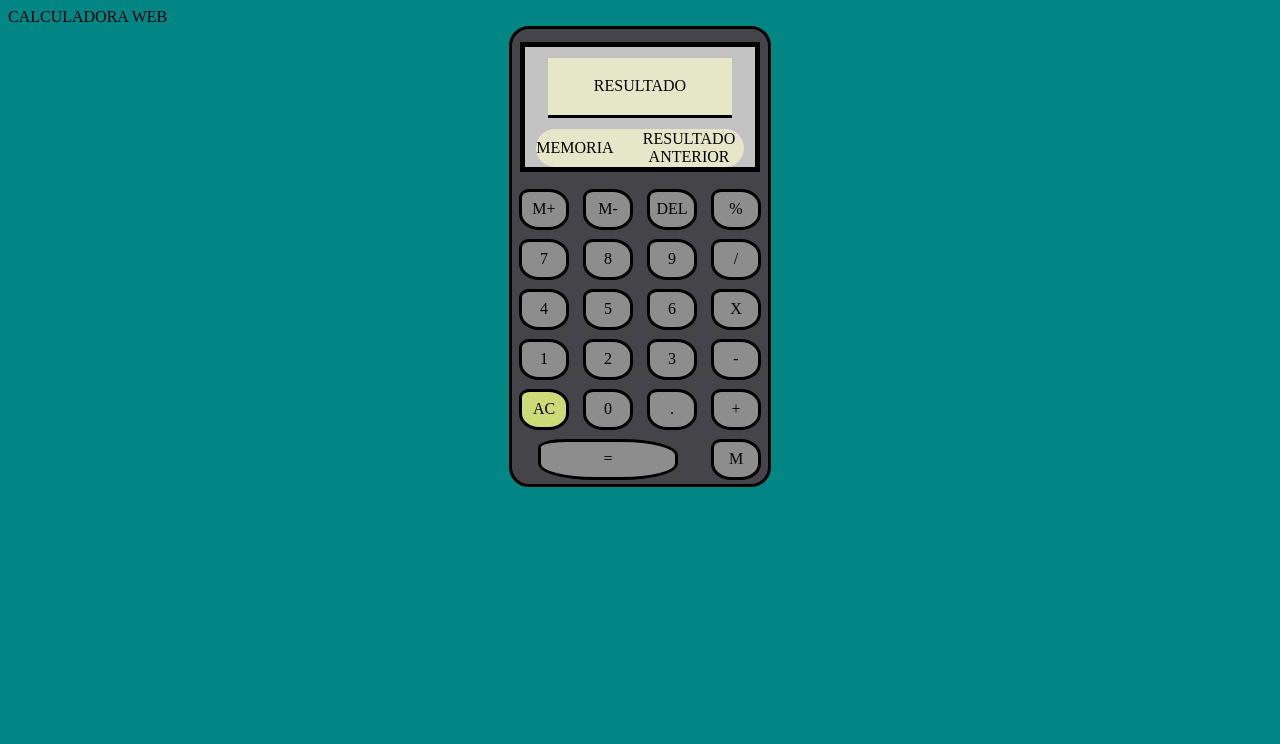
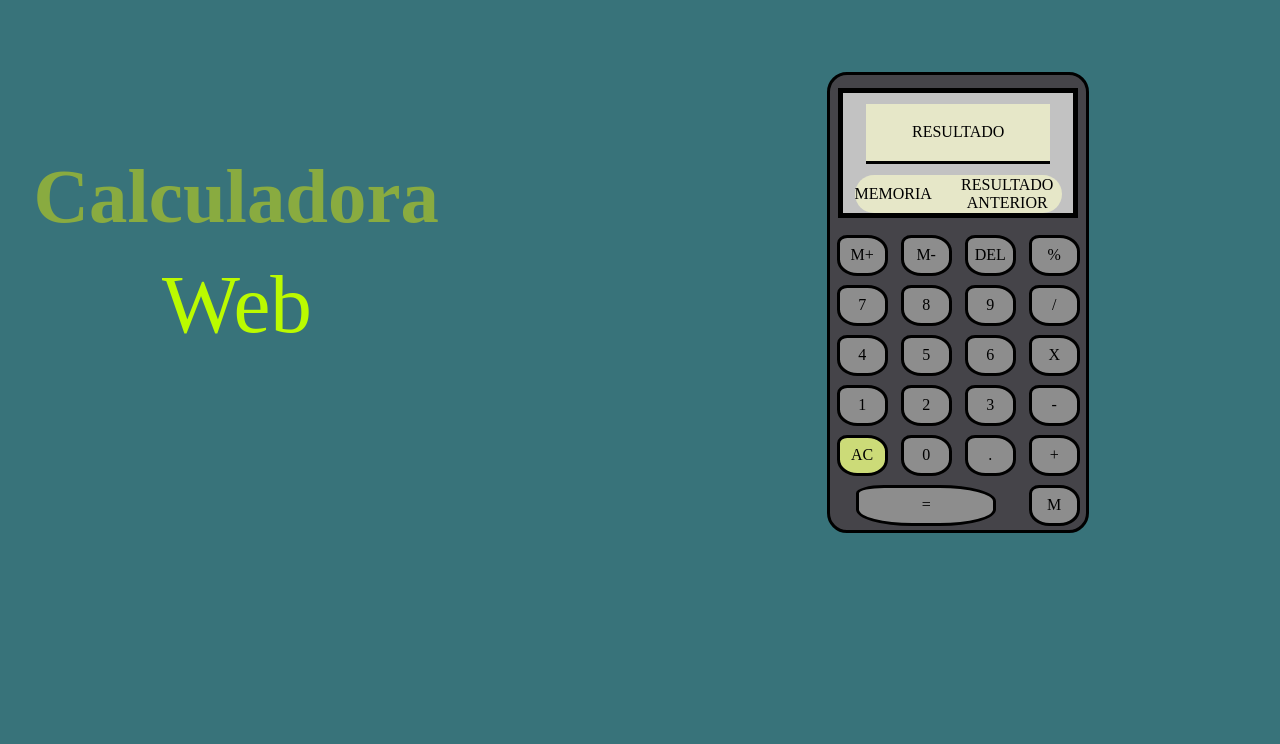
Before and after one commit to jairoCarrasco97/Calculadora, a plain HTML site: page index.html in a window 1280 px wide. Drawn offline with Linux system fonts and the light colour scheme.

Commit message:
segundo commit

```diff
--- a/index.html
+++ b/index.html
@@ -9,7 +9,19 @@
 </head>
 
 <body>
-    <header>CALCULADORA WEB</header>
+    <header>
+        <div id="slider">
+            <h1>Calculadora</h1>
+            <div class="recorte">
+                <div class="slider-palabras">
+                    <span>Web</span>
+                    <span>Portátil</span>
+                    <span>Donde quieras</span>
+                    <span>Como quieras</span>
+                </div>
+            </div>
+        </div>
+    </header>
 
     <div id="calculadora">
 
--- a/style.css
+++ b/style.css
@@ -1,18 +1,66 @@
-body{
-    background-color: rgb(1, 133, 133);
+body {
+    background-color: #38737A;
+    display: flex;
+    flex-direction: row;
+    align-items: center;
 }
-#calculadora{
+
+@media (max-width: 800px) {
+    body {
+        flex-direction: column;
+    }
+}
+
+header {
+    display: flex;
+    align-items: center;
+    justify-content: space-between;
+    font-size: 3vw;
+    padding: 0 0 7vw 0;
+}
+
+#slider {
+    display: flex;
+    flex-direction: column;
+    line-height: 1em;
+}
+
+#slider h1 {
+    margin: 5vw 0 0 2vw;
+    color: #89ab40;
+}
+
+.recorte {
+    overflow: hidden;
+    margin: 2vw 0 0 12vw;
+    overflow: hidden;
+    height: 2.5em;
+}
+
+.slider-palabras {
+    display: flex;
+    flex-direction: column;
+    line-height: 1.5em;
+    font-size: 6.5vw;
+    color: #bbfa00;
+    animation: animationWord 5s infinite ease-in-out;
+}
+
+
+#calculadora {
     display: flex;
     flex-direction: column;
     background-color: rgb(69, 68, 73);
-    margin: auto;
+    margin: 5vw auto 0 auto;
     border: 3px solid rgb(0, 0, 0);
     border-radius: 20px;
     aspect-ratio: 9/16;
-    width: clamp(200px, 20vw, 400px); /* tamaño de la calculadora */
+    width: clamp(200px, 20vw, 400px);
+    /* tamaño de la calculadora */
 
 }
-#pantalla{
+
+#pantalla {
     display: flex;
     flex-direction: column;
     background-color: rgb(194, 194, 194);
@@ -21,10 +69,13 @@ body{
     flex: 2;
     margin: 5% auto;
     border: 5px solid black;
-    justify-content: center; /* Centra horizontalmente */
-    align-items: center; /* Centra verticalmente */
+    justify-content: center;
+    /* Centra horizontalmente */
+    align-items: center;
+    /* Centra verticalmente */
 }
-.resultado{
+
+.resultado {
     display: flex;
     background-color: rgb(230, 231, 200);
     width: 80%;
@@ -32,10 +83,13 @@ body{
     margin: 5% auto;
     flex: 1.5;
     border-bottom: 3px solid black;
-    justify-content: center; /* Centra horizontalmente */
-    align-items: center; /* Centra verticalmente */
+    justify-content: center;
+    /* Centra horizontalmente */
+    align-items: center;
+    /* Centra verticalmente */
 }
-.secundario{
+
+.secundario {
     display: flex;
     background-color: rgb(230, 231, 200);
     border-radius: 20px;
@@ -44,16 +98,21 @@ body{
     flex-direction: row;
     gap: 10%;
     text-align: center;
-    justify-content: center; /* Centra horizontalmente */
-    align-items: center; /* Centra verticalmente */
+    justify-content: center;
+    /* Centra horizontalmente */
+    align-items: center;
+    /* Centra verticalmente */
 }
-#teclado{
+
+#teclado {
     display: grid;
-    grid-template-columns: repeat(4, 1fr); /* 4 casillas por fila */
+    grid-template-columns: repeat(4, 1fr);
+    /* 4 casillas por fila */
     text-align: center;
     flex: 5;
     aspect-ratio: 3/1;
 }
+
 #teclado div {
     display: flex;
     margin: auto;
@@ -61,11 +120,15 @@ body{
     border-radius: 20% 40% 40% 40%;
     width: 70%;
     height: 70%;
-    justify-content: center; /* Centra horizontalmente */
-    align-items: center; /* Centra verticalmente */
+    justify-content: center;
+    /* Centra horizontalmente */
+    align-items: center;
+    /* Centra verticalmente */
 }
-#igual{
-    grid-column: span 3; /*Ocupa 3 casillas*/
+
+#igual {
+    grid-column: span 3;
+    /*Ocupa 3 casillas*/
     text-align: center;
 }
 
@@ -77,12 +140,40 @@ body{
 #limpiar {
     background-color: rgb(204, 219, 120);
 }
+
 .tecla:hover {
     background-color: rgb(150, 150, 150);
     cursor: pointer;
     transform: scale(1.1);
 }
+
 .tecla:active {
     background-color: rgb(100, 100, 100);
     transform: scale(0.9);
 }
+
+@keyframes animationWord {
+    0% {
+        transform: translateY(0%);
+    }
+
+    20% {
+        transform: translateY(-30%);
+    }
+
+    40% {
+        transform: translateY(-55%);
+    }
+
+    60% {
+        transform: translateY(-80%);
+    }
+
+    80% {
+        transform: translateY(-105%);
+    }
+
+    100% {
+        transform: translateY(0%);
+    }
+}
```
